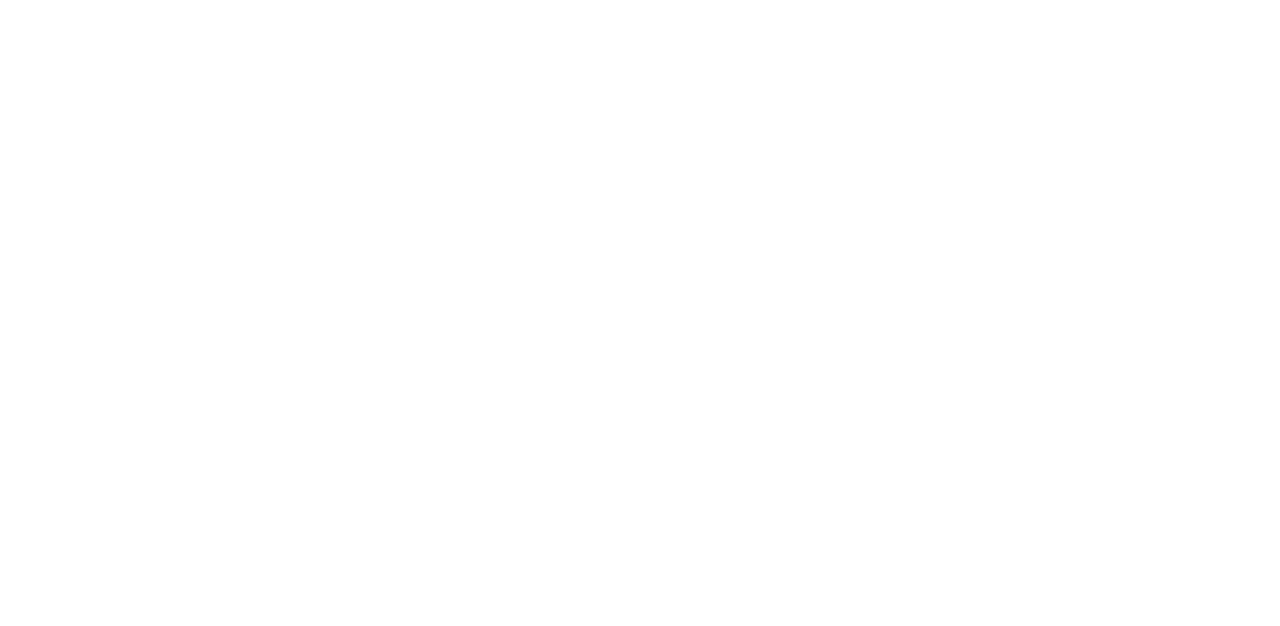
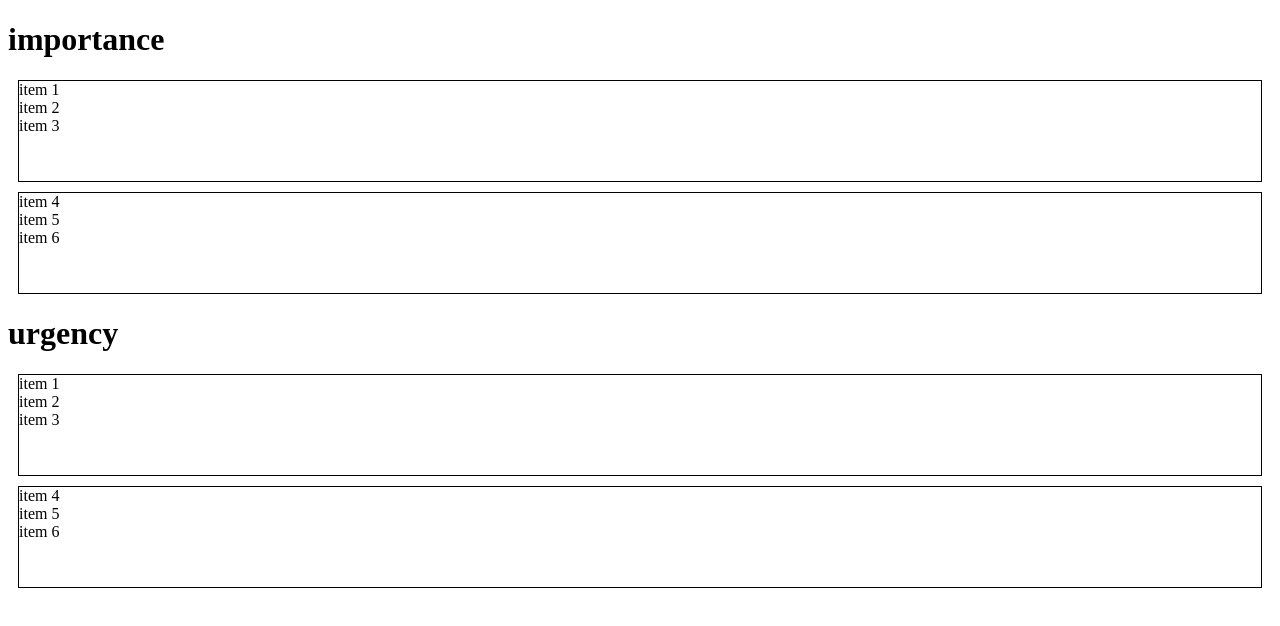
Before and after one commit to 0xR/rank-force, a React (Vite) app: page / in a window 1280 px wide. Shown: the top 626 px of the page. Built offline with nearby package versions, Linux system fonts and the light colour scheme.

Commit message:
add basic Sortable.tsx

```diff
--- a/package.json
+++ b/package.json
@@ -12,6 +12,9 @@
     "types:watch": "tsc --noEmit --watch"
   },
   "dependencies": {
+    "@dnd-kit/core": "^6.1.0",
+    "@dnd-kit/sortable": "^8.0.0",
+    "@dnd-kit/utilities": "^3.2.2",
     "react": "^18.2.0",
     "react-dom": "^18.2.0"
   },
--- a/src/App.tsx
+++ b/src/App.tsx
@@ -2,23 +2,22 @@
 import { Item } from './core/Item.ts';
 import { RankAssignment } from './core/RankAssignment.ts';
 import { RankDimension } from './core/RankDimension.ts';
+import { User } from './core/User.ts';
+import { Sortable } from './Sortable.tsx';
 
 function Dimension({
   dimension,
   items,
+  user,
 }: {
   dimension: RankDimension;
   items: Item[];
+  user: User;
 }) {
-  const [rank, setRank] = useState(0);
   return (
     <div>
       <h1>{dimension.name}</h1>
-      <ul>
-        {items.map((item) => (
-          <li>{item.label}</li>
-        ))}
-      </ul>
+      <Sortable />
     </div>
   );
 }
@@ -33,22 +32,34 @@
       'ascending',
     );
     const rankDimension2 = new RankDimension(
-      '0',
+      '1',
       'urgency',
       'low',
       'high',
       'ascending',
     );
-    const rankAssignment = new RankAssignment();
-    rankAssignment.addDimension(rankDimension1, rankDimension2);
-    rankAssignment.addItems(['item1', 'item2', 'item3']);
+    let rankAssignment = new RankAssignment();
+    rankAssignment = rankAssignment.addDimension(
+      rankDimension1,
+      rankDimension2,
+    );
+    rankAssignment = rankAssignment.addItems(['item1', 'item2', 'item3']);
     return rankAssignment;
+  }, []);
+
+  const user = useMemo(() => {
+    return new User('0', 'user1');
   }, []);
 
   return (
     <>
       {rankAssigment.dimensions.map((dimension) => (
-        <Dimension dimension={dimension} items={rankAssigment.items} />
+        <Dimension
+          key={dimension.id}
+          dimension={dimension}
+          items={rankAssigment.items}
+          user={user}
+        />
       ))}
     </>
   );
--- /dev/null
+++ b/src/Sortable.tsx
@@ -0,0 +1,156 @@
+import type { DragEndEvent } from '@dnd-kit/core/dist/types';
+import { useCallback, useState } from 'react';
+import {
+  DndContext,
+  closestCenter,
+  KeyboardSensor,
+  PointerSensor,
+  useSensor,
+  useSensors,
+  useDroppable,
+} from '@dnd-kit/core';
+import {
+  arrayMove,
+  SortableContext,
+  sortableKeyboardCoordinates,
+  verticalListSortingStrategy,
+} from '@dnd-kit/sortable';
+
+import { SortableItem } from './SortableItem';
+
+function assertString(value: unknown): asserts value is string {
+  if (typeof value !== 'string') {
+    throw new Error('Expected a string');
+  }
+}
+
+function Droppable({
+  id,
+  children,
+}: {
+  id: string;
+  children: React.ReactNode;
+}) {
+  const { setNodeRef } = useDroppable({
+    id,
+  });
+  return (
+    <div
+      style={{
+        border: '1px solid black',
+        height: '100px',
+        margin: '10px',
+      }}
+      ref={setNodeRef}
+    >
+      {children}
+    </div>
+  );
+}
+
+export function Sortable() {
+  const [items1, setItems1] = useState(['1', '2', '3']);
+  const [items2, setItems2] = useState(['4', '5', '6']);
+  const sensors = useSensors(
+    useSensor(PointerSensor),
+    useSensor(KeyboardSensor, {
+      coordinateGetter: sortableKeyboardCoordinates,
+    }),
+  );
+
+  const handleDragEnd = useCallback(
+    (event: DragEndEvent) => {
+      const { active, over } = event;
+
+      if (!over) return;
+
+      const setItems = items1.includes(active.id) ? setItems1 : setItems2;
+
+      if (active.id !== over.id) {
+        setItems((items) => {
+          assertString(over.id);
+          assertString(active.id);
+          const oldIndex = items.indexOf(active.id);
+          const newIndex = items.indexOf(over.id);
+
+          return arrayMove(items, oldIndex, newIndex);
+        });
+      }
+    },
+    [items1],
+  );
+
+  return (
+    <div>
+      <DndContext
+        sensors={sensors}
+        collisionDetection={closestCenter}
+        onDragEnd={handleDragEnd}
+        onDragOver={({ active, over }) => {
+          if (!over) return;
+
+          assertString(active.id);
+          assertString(over.id);
+
+          const getItemsAndSetter = (id: string) => {
+            if (items1.includes(id)) return [items1, setItems1] as const;
+            if (items2.includes(id)) return [items2, setItems2] as const;
+            if (id === 'droppable') return [items1, setItems1] as const;
+            if (id === 'droppable2') return [items2, setItems2] as const;
+            return [null, null] as const;
+          };
+
+          const [activeItems, setActiveItems] = getItemsAndSetter(active.id);
+          const [overItems, setOverItems] = getItemsAndSetter(over.id);
+
+          if (activeItems === overItems || !setOverItems || !setActiveItems) {
+            return;
+          }
+
+          const overIndex = overItems.indexOf(over.id);
+          let newIndex: number;
+
+          if (over.id === 'droppable' || over.id === 'droppable2') {
+            newIndex = overItems.length + 1;
+          } else {
+            const isBelowOverItem =
+              over &&
+              active.rect.current.translated &&
+              active.rect.current.translated.top >
+                over.rect.top + over.rect.height;
+
+            const modifier = isBelowOverItem ? 1 : 0;
+
+            newIndex =
+              overIndex >= 0 ? overIndex + modifier : overItems.length + 1;
+          }
+          setActiveItems((items) => items.filter((id) => id !== active.id));
+          setOverItems((items) => {
+            assertString(active.id);
+            return [
+              ...items.slice(0, newIndex),
+              active.id,
+              ...items.slice(newIndex, items.length),
+            ];
+          });
+        }}
+      >
+        <SortableContext items={items1} strategy={verticalListSortingStrategy}>
+          <Droppable id={'droppable'}>
+            {items1.map((id) => (
+              <SortableItem key={id} id={id} />
+            ))}
+          </Droppable>
+        </SortableContext>
+
+        <SortableContext items={items2} strategy={verticalListSortingStrategy}>
+          <Droppable id={'droppable2'}>
+            {items2.map((id) => (
+              <SortableItem key={id} id={id} />
+            ))}
+          </Droppable>
+        </SortableContext>
+      </DndContext>
+    </div>
+  );
+}
--- /dev/null
+++ b/src/SortableItem.tsx
@@ -0,0 +1,18 @@
+import { useSortable } from '@dnd-kit/sortable';
+import { CSS } from '@dnd-kit/utilities';
+
+export function SortableItem(props: { id: string }) {
+  const { attributes, listeners, setNodeRef, transform, transition } =
+    useSortable({ id: props.id });
+
+  const style = {
+    transform: CSS.Transform.toString(transform),
+    transition,
+  };
+
+  return (
+    <div ref={setNodeRef} style={style} {...attributes} {...listeners}>
+      item {props.id}
+    </div>
+  );
+}
```
Also changed, not shown: 1 other file (tests, documents, lock files or other folders).
